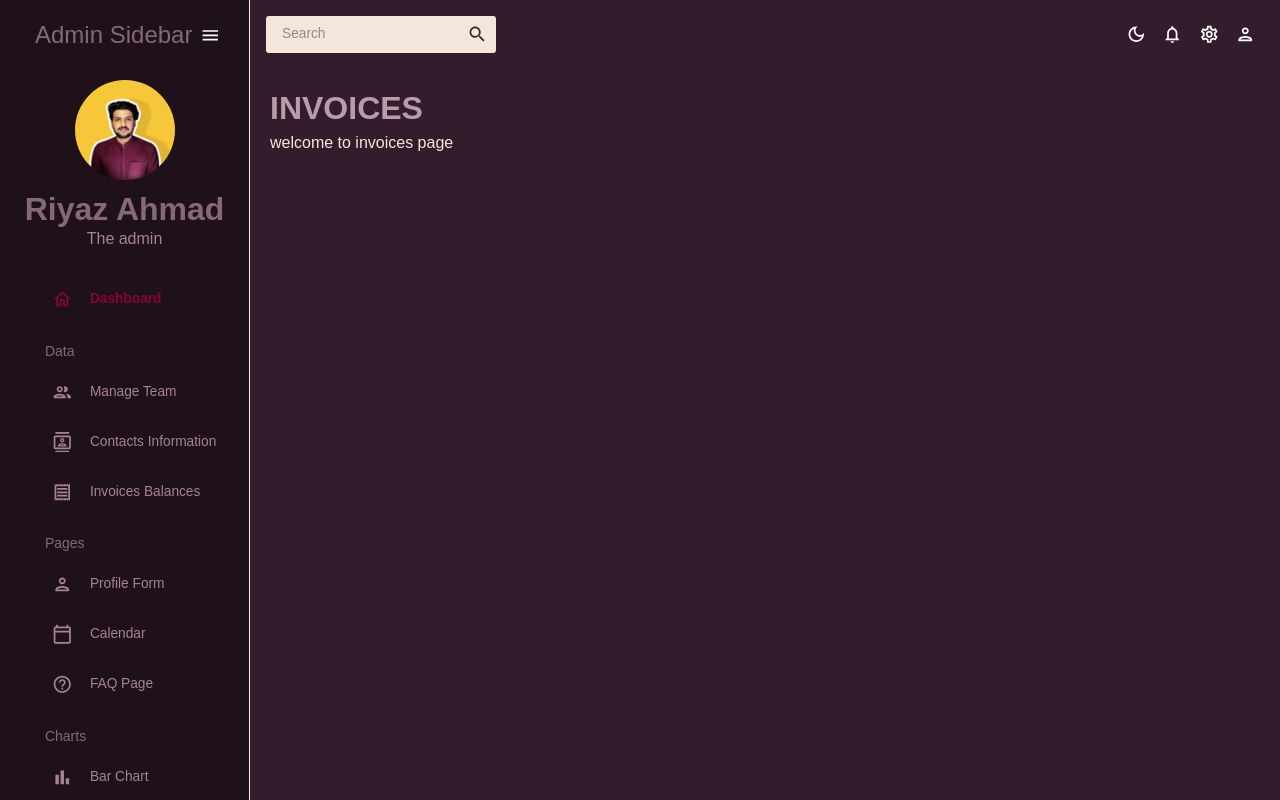
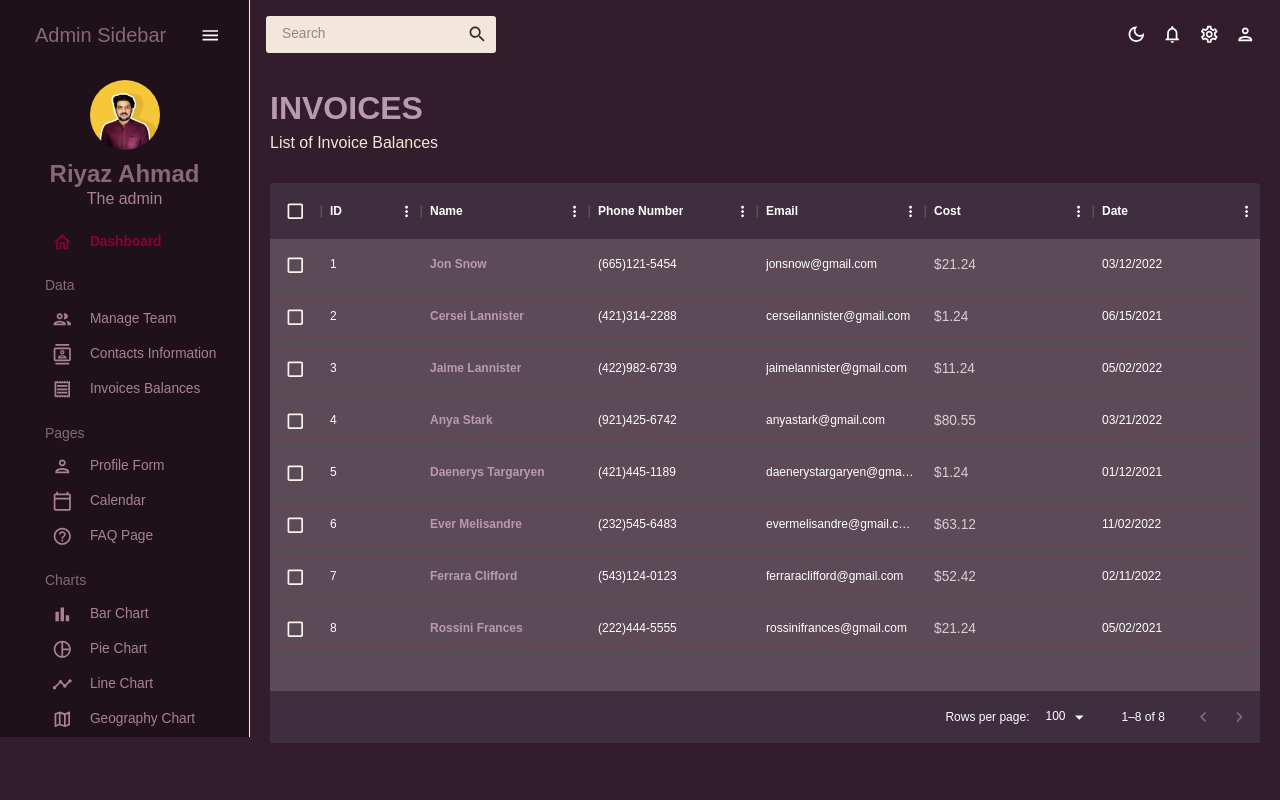
Before and after one commit to iam-riyaz/admin_dashboard, a React (Vite) app: page /invoices in a window 1280 px wide. Shown: the top 800 px of the page. Built offline with nearby package versions, Linux system fonts and the light colour scheme.

Commit message:
invoice section added

```diff
--- a/src/scenes/contacts/index.jsx
+++ b/src/scenes/contacts/index.jsx
@@ -1,19 +1,19 @@
 import { Box, useTheme } from "@mui/material";
 import { Header } from "../../components/Header";
-import { DataGrid,GridToolbar } from "@mui/x-data-grid";
+import { DataGrid, GridToolbar } from "@mui/x-data-grid";
 import { mockDataContacts } from "../../data/mockData";
 import { tokens } from "../../theme";
 import AdminPanelSettingsOutlinedIcon from "@mui/icons-material/AdminPanelSettingsOutlined";
-import SecurityOutlinedIcon from "@mui/icons-material/SecurityOutlined"
-import LockOpenOutlinedIcon from "@mui/icons-material/LockOpenOutlined"
+import SecurityOutlinedIcon from "@mui/icons-material/SecurityOutlined";
+import LockOpenOutlinedIcon from "@mui/icons-material/LockOpenOutlined";
 
 export const Contacts = () => {
   const theme = useTheme();
   const colors = tokens(theme.palette.mode);
 
   const columns = [
-    { field: "id", headerName: "ID" },
-    {field: "registrarId", headerName: "Registrar ID"},
+    { field: "id", headerName: "ID",flex:0.5 },
+    { field: "registrarId", headerName: "Registrar ID" },
     {
       field: "name",
       headerName: "Name",
@@ -24,7 +24,7 @@ export const Contacts = () => {
       field: "age",
       headerName: "Age",
       type: "number",
-      headerAlign:"left",
+      headerAlign: "left",
       align: "left",
     },
     {
@@ -36,25 +36,22 @@ export const Contacts = () => {
       field: "email",
       headerName: "Email",
       flex: 1,
-
     },
     {
-        field:"address",
-        headerName:"Address",
-        flex:1
+      field: "address",
+      headerName: "Address",
+      flex: 1,
     },
     {
-        field:"city",
-        headerName:"city",
-        flex:1
+      field: "city",
+      headerName: "city",
+      flex: 1,
     },
     {
-        field:"zipCode",
-        headerName:"Zipcode",
-        flex:1
+      field: "zipCode",
+      headerName: "Zipcode",
+      flex: 1,
     },
-
-
   ];
 
   return (
@@ -62,36 +59,43 @@ export const Contacts = () => {
       <Box display="flex">
         <Header title="CONTACTS" subtitle="List of Contacts for Future" />
       </Box>
-      <Box  height="75vh" sx={{
-        "& .MuiDataGrid-root":{
-            border:"none"
+      <Box
+        height="70vh"
+        sx={{
+          "& .MuiDataGrid-root": {
+            border: "none",
           },
-        "& .MuiDataGrid-cell":{
-            borderBottom:"none"
+          "& .MuiDataGrid-cell": {
+            borderBottom: "none",
           },
-        "& .name-column--cell":{
-            color:colors.secondary[400],
-            fontWeight:"bold"
+          "& .name-column--cell": {
+            color: colors.secondary[400],
+            fontWeight: "bold",
           },
-        "& .MuiDataGrid-columnHeaders":{
-            backgroundColor:colors.background2[500],
-            borderBottom:"none"
+          "& .MuiDataGrid-columnHeaders": {
+            backgroundColor: colors.background2[500],
+            borderBottom: "none",
           },
-        "& .MuiDataGrid-columnHeaderTitle":{
-            fontWeight:"bold"
+          "& .MuiDataGrid-columnHeaderTitle": {
+            fontWeight: "bold",
           },
-        " & .MuiDataGrid-virtualScroller":{
-            backgroundColor:colors.background[400]
+          " & .MuiDataGrid-virtualScroller": {
+            backgroundColor: colors.background[400],
           },
-        "& .MuiDataGrid-footerContainer":{
-            borderTop:"none",
-            backgroundColor:colors.background2[500]
+          "& .MuiDataGrid-footerContainer": {
+            borderTop: "none",
+            backgroundColor: colors.background2[500],
           },
-        "& .MuiDataGrid-toolbarContainer .MuiButton-text":{
-            color:`${colors.secondary[300]} !important`
-        }
-      }}>
-        <DataGrid rows={mockDataContacts} columns={columns} components={{Toolbar:GridToolbar}} />
+          "& .MuiDataGrid-toolbarContainer .MuiButton-text": {
+            color: `${colors.secondary[300]} !important`,
+          },
+        }}
+      >
+        <DataGrid
+          rows={mockDataContacts}
+          columns={columns}
+          components={{ Toolbar: GridToolbar }}
+        />
       </Box>
     </Box>
   );
--- a/src/scenes/global/Sidebar.jsx
+++ b/src/scenes/global/Sidebar.jsx
@@ -24,11 +24,12 @@ const Item = ({ title, to, icon, selected, setSelected }) => {
       <MenuItem
         active={selected === title}
         style={
+
           selected !== title
             ? {
-                color: colors.secondary[500],
+                color: colors.secondary[500],  height:"15%",
               }
-            : { color: "#870439" }
+            : { color: "#870439",height:"15%" }
         }
         onClick={() => {
           setSelected(title);
@@ -54,6 +55,7 @@ const SidebarComponent = () => {
 
 
         "& .css-dip3t8":{
+          height: "100%",
           backgroundColor:`${colors.background[700]} !important`
         }
       }}
@@ -76,7 +78,7 @@ const SidebarComponent = () => {
                 alignItems="center"
                 ml="15px"
               >
-                <Typography variant="h3" color={colors.secondary[600]}>
+                <Typography variant="h4" color={colors.secondary[600]}>
                   Admin Sidebar
                 </Typography>
                 <IconButton onClick={() => setIsCollapsed(!isCollapsed)}>
@@ -87,19 +89,19 @@ const SidebarComponent = () => {
           </MenuItem>
 
           {!isCollapsed && (
-            <Box mb="25px">
+            <Box mb="15px">
               <Box display="flex" justifyContent="center" alignItems="center">
                 <img
                   alt="profile-user"
-                  width="100px"
-                  height="100px"
+                  width="70px"
+                  height="70px"
                   src={`../../assets/riyaz_photo.jpg`}
                   style={{ cursor: "pointer", borderRadius: "50%" }}
                 />
               </Box>
               <Box textAlign="center">
                 <Typography
-                  variant="h2"
+                  variant="h3"
                   color={colors.secondary[600]}
                   fontWeight="bold"
                   sx={{ m: "10px 0 0 0" }}
--- a/src/scenes/invoices/index.jsx
+++ b/src/scenes/invoices/index.jsx
@@ -1,12 +1,95 @@
-import { Box } from "@mui/material"
-import { Header } from "../../components/Header"
+import { Box, useTheme, Typography } from "@mui/material";
+import { Header } from "../../components/Header";
+import { DataGrid } from "@mui/x-data-grid";
+import { mockDataInvoices } from "../../data/mockData";
+import { tokens } from "../../theme";
+import AdminPanelSettingsOutlinedIcon from "@mui/icons-material/AdminPanelSettingsOutlined";
+import SecurityOutlinedIcon from "@mui/icons-material/SecurityOutlined";
+import LockOpenOutlinedIcon from "@mui/icons-material/LockOpenOutlined";
 
-export const Invoices=()=>{
-    return(
-        <Box m="20px">
-              <Box display="flex">
-                <Header title="INVOICES" subtitle="welcome to invoices page" />
-              </Box>
-       </Box>
-    )
-}
+export const Invoices = () => {
+  const theme = useTheme();
+  const colors = tokens(theme.palette.mode);
+
+  const columns = [
+    { field: "id", headerName: "ID" },
+    {
+      field: "name",
+      headerName: "Name",
+      flex: 1,
+      cellClassName: "name-column--cell",
+    },
+    {
+      field: "phone",
+      headerName: "Phone Number",
+      flex: 1,
+    },
+    {
+      field: "email",
+      headerName: "Email",
+      flex: 1,
+    },
+    {
+      field: "cost",
+      headerName: "Cost",
+      flex: 1,
+      renderCell: (params) => (
+        <Typography color={colors.secondary[200]}>
+          ${params.row.cost}
+        </Typography>
+      ),
+    },
+    {
+      field: "date",
+      headerName: "Date",
+      flex: 1,
+    },
+  ];
+
+  return (
+    <Box m="20px">
+      <Box display="flex">
+        <Header title="INVOICES" subtitle="List of Invoice Balances" />
+      </Box>
+      <Box
+        height="70vh"
+        sx={{
+          "& .MuiDataGrid-root": {
+            border: "none",
+          },
+          "& .MuiDataGrid-cell": {
+            borderBottom: "none",
+          },
+          "& .name-column--cell": {
+            color: colors.secondary[400],
+            fontWeight: "bold",
+          },
+          "& .MuiDataGrid-columnHeaders": {
+            backgroundColor: colors.background2[500],
+            borderBottom: "none",
+          },
+          "& .MuiDataGrid-columnHeaderTitle": {
+            fontWeight: "bold",
+          },
+          " & .MuiDataGrid-virtualScroller": {
+            backgroundColor: colors.background[400],
+          },
+          "& .MuiDataGrid-footerContainer": {
+            borderTop: "none",
+            backgroundColor: colors.background2[500],
+          },
+          "& .MuiCheckbox-root":{
+            color:`${colors.primary[200 ]} !important`,
+          }
+        }}
+      >
+        <DataGrid
+        checkboxSelection
+          rows={mockDataInvoices}
+          columns={columns}
+
+        />
+      </Box>
+    </Box>
+  );
+};
--- a/src/scenes/team/index.jsx
+++ b/src/scenes/team/index.jsx
@@ -73,7 +73,7 @@ export const Team = () => {
       <Box display="flex">
         <Header title="TEAM" subtitle="Managing the Team Members" />
       </Box>
-      <Box  height="75vh" sx={{
+      <Box  height="70vh" sx={{
         "& .MuiDataGrid-root":{
             border:"none"
         },
```
Lines whose indentation alone changed are shown as unchanged.
